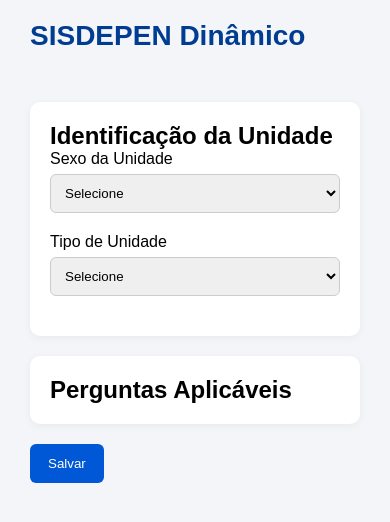
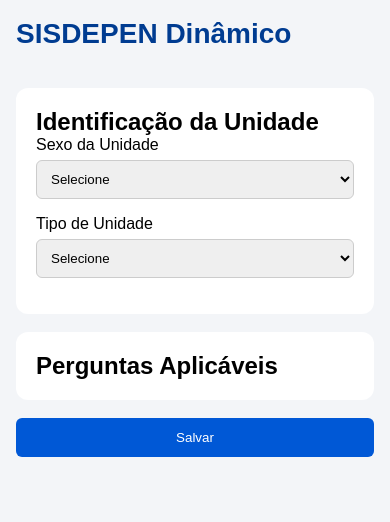
Before and after one commit to luanapaes/sisdepen-form, a plain HTML site: page index.html in a window 390 px wide. Drawn offline with Linux system fonts and the light colour scheme.

Commit message:
feat: add responsive styles for mobile layout adjustments

```diff
--- a/styles.css
+++ b/styles.css
@@ -91,6 +91,37 @@
     background: transparent;
 }
 
+@media (max-width: 768px) {
+    .container {
+        display: block;
+        min-height: auto;
+        padding: 0 16px 24px;
+    }
+
+    main {
+        padding: 20px 0 0;
+    }
+
+    .site-header {
+        padding: 18px 16px;
+    }
+
+    .card {
+        border-radius: 12px;
+        box-shadow: none;
+        margin-bottom: 18px;
+    }
+
+    .field {
+        margin-bottom: 16px;
+    }
+
+    button {
+        width: 100%;
+        display: block;
+    }
+}
+
 .site-header .site-title {
     font-size: 28px;
     color: #003c91;
```
